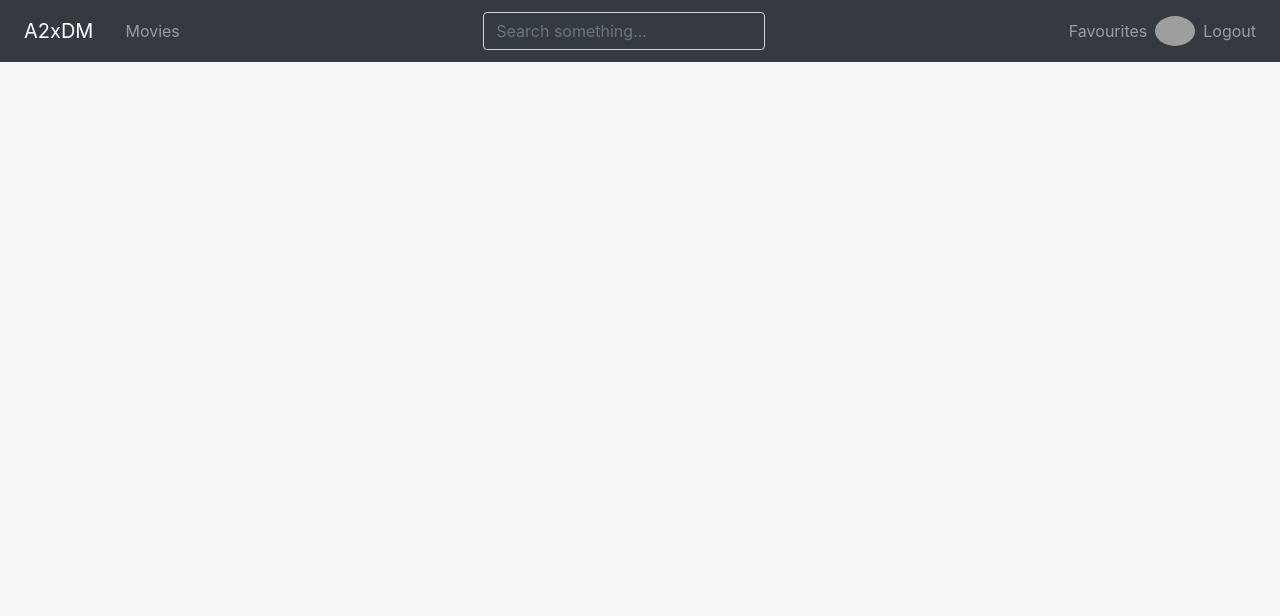
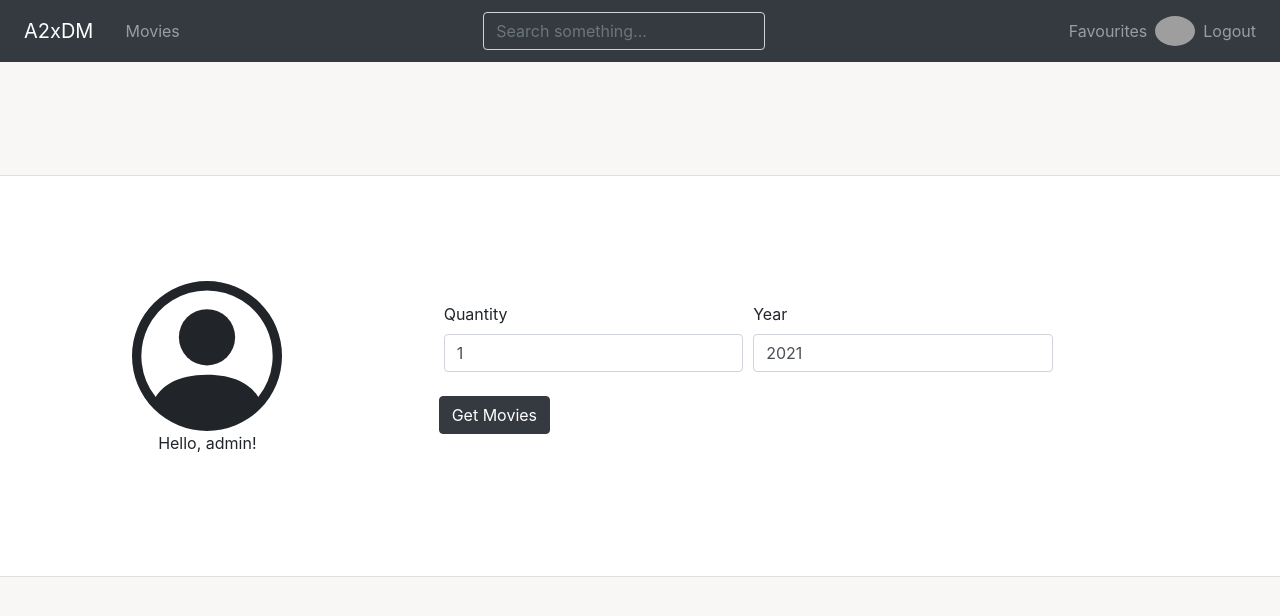
Before and after one commit to dariamuresan/A2XDM, an Angular app: page /profile/admin in a window 1280 px wide. Before the commit this address led to /. Shown: the top 616 px of the page. Built offline with nearby package versions, Linux system fonts and the light colour scheme; grey boxes are pictures that could not be loaded.

Commit message:
Added admin console comp and admin rest service.

```diff
--- /dev/null
+++ b/src/app/admin-console/admin-console.component.html
@@ -0,0 +1,55 @@
+<div class="d-flex justify-content-center">
+    <div class="card mb-3" style="min-width: 1300px; min-height: 400px; margin-top: 3cm;">
+        <div class="row no-gutters" style="min-height: 400px;">
+            <div class="col-md-4 align-self-center">
+                <div class="text-center">
+                    <svg xmlns="http://www.w3.org/2000/svg" width="150" height="150" fill="currentColor" class="bi bi-person-circle" viewBox="0 0 16 16">
+                        <path d="M11 6a3 3 0 1 1-6 0 3 3 0 0 1 6 0z"/>
+                        <path fill-rule="evenodd" d="M0 8a8 8 0 1 1 16 0A8 8 0 0 1 0 8zm8-7a7 7 0 0 0-5.468 11.37C3.242 11.226 4.805 10 8 10s4.757 1.225 5.468 2.37A7 7 0 0 0 8 1z"/>
+                    </svg>
+                    <p class="text-center">Hello, admin!</p>
+                </div>
+            </div>
+            <div class="col-md-6 align-self-center">
+                <div class="card-body">
+                    <form #adminForm="ngForm" (ngSubmit)="onSubmit()">
+                        <div class="form-group">
+                            <div class="form-row">
+                                <div class="col">
+                                    <label>Quantity</label>
+                                    <input
+                                        type="number"
+                                        class="form-control"
+                                        id="quantity"
+                                        name="quantity"
+                                        [(ngModel)]="quantity"
+                                        required
+                                        #q="ngModel">
+                                </div>
+                                <div class="col">
+                                    <label>Year</label>
+                                    <input
+                                        type="number"
+                                        class="form-control"
+                                        id="years"
+                                        name="years"
+                                        [(ngModel)]="year"
+                                        required
+                                        #years="ngModel">
+                                </div>
+                            </div>
+                            <div class="form-row mt-4">
+                                <button
+                                    type="submit"
+                                    class="btn btn-dark"
+                                    [disabled]="!adminForm.valid || !allowedToFetch">
+                                        Get Movies
+                                </button>
+                            </div>
+                        </div>
+                    </form>
+                </div>
+            </div>
+        </div>
+    </div>
+</div>
--- /dev/null
+++ b/src/app/admin-console/admin-console.component.ts
@@ -0,0 +1,33 @@
+import { Component, OnInit, ViewChild } from '@angular/core';
+import { NgForm } from '@angular/forms';
+import { AdminRestService } from './admin-rest.service';
+
+
+
+@Component({
+  selector: 'app-admin-console',
+  templateUrl: './admin-console.component.html',
+  styleUrls: ['./admin-console.component.css']
+})
+export class AdminConsoleComponent implements OnInit {
+
+  @ViewChild('adminForm') adminForm: NgForm;
+  quantity : number = 1;
+  year : number = 2021;
+
+  allowedToFetch : boolean = true;
+
+  constructor(private adminService : AdminRestService) { }
+
+  ngOnInit(): void {
+  }
+
+  onSubmit() {
+    this.allowedToFetch = false;
+
+    this.adminService.fetchMovies(this.year, this.quantity).subscribe(() => {
+    alert('Fetched !');
+    this.allowedToFetch = true; });
+  }
+
+}
--- /dev/null
+++ b/src/app/admin-console/admin-rest.service.ts
@@ -0,0 +1,18 @@
+import { HttpClient } from '@angular/common/http';
+import { Injectable } from '@angular/core';
+import { Observable } from 'rxjs';
+import { baseUrl } from '../app.properties';
+
+@Injectable({
+  providedIn: 'root'
+})
+export class AdminRestService {
+
+  constructor(private http: HttpClient) { }
+
+  fetchMovies(year : number, quantity : number) : Observable<any> {
+    let url : string = baseUrl + "/fetch/movies/" + year + "/" + quantity;
+
+    return this.http.get<any>(url);
+  }
+}
--- a/src/app/app-routing.module.ts
+++ b/src/app/app-routing.module.ts
@@ -8,6 +8,7 @@ import { FavouritesComponent } from './favourites/favourites.component';
 import { SearchResultComponent } from './search-result/search-result.component';
 import { UserProfileComponent } from './user-profile/user-profile.component';
 import { UserEditProfileComponent } from './user-profile/user-edit-profile/user-edit-profile.component';
+import { AdminConsoleComponent } from './admin-console/admin-console.component';
 
 const routes: Routes = [
   { path : '', redirectTo : '/home', pathMatch: 'full'},
@@ -18,6 +19,7 @@ const routes: Routes = [
   { path : 'movie-details/:id', component : MovieDetailsComponent},
   { path : "search-result/:searchKey", component : SearchResultComponent},
   { path : "profile", children: [
+    { path : "admin", component : AdminConsoleComponent},
     { path : "", component : UserProfileComponent},
     { path : "edit", component : UserEditProfileComponent}
   ]}
--- a/src/app/app.module.ts
+++ b/src/app/app.module.ts
@@ -25,6 +25,7 @@ import { RepliesComponent } from './movie-details/reviews/replies/replies.compon
 import { UserProfileComponent } from './user-profile/user-profile.component';
 import { UserEditProfileComponent } from './user-profile/user-edit-profile/user-edit-profile.component';
 import { SortSelectorComponent } from './movies/sort-selector/sort-selector.component';
+import { AdminConsoleComponent } from './admin-console/admin-console.component';
 
 @NgModule({
   declarations: [
@@ -46,7 +47,8 @@ import { SortSelectorComponent } from './movies/sort-selector/sort-selector.comp
     RepliesComponent,
     UserProfileComponent,
     UserEditProfileComponent,
-    SortSelectorComponent
+    SortSelectorComponent,
+    AdminConsoleComponent
   ],
   imports: [
     BrowserModule,
--- a/src/app/app.properties.ts
+++ b/src/app/app.properties.ts
@@ -1 +1 @@
-export const baseUrl : string = "http://79.114.83.64:8080";
+export const baseUrl : string = "http://192.168.1.98:8080";
--- a/src/app/user-profile/user-profile.component.html
+++ b/src/app/user-profile/user-profile.component.html
@@ -1,4 +1,5 @@
-<div class="card mb-3" style="max-width: 1300px; min-height: 400px; margin-left: 1.3in; margin-top: 3cm;">
+<div class="d-flex justify-content-center">
+    <div class="card mb-3" style="min-width: 1300px; min-height: 400px; margin-top: 3cm;">
         <div class="row no-gutters" style="min-height: 400px;">
             <div class="col-md-4 align-self-center">
                 <img class="rounded-circle mx-auto d-block"  width="150px" src="https://images.pexels.com/photos/1013335/pexels-photo-1013335.jpeg?auto=compress&cs=tinysrgb&dpr=2&h=650&w=940" alt="...">
@@ -17,3 +18,4 @@
             </div>
         </div>
     </div>
+</div>
```
Also changed, not shown: src/app/admin-console/admin-console.component.css (added). Lines whose indentation alone changed are shown as unchanged.
